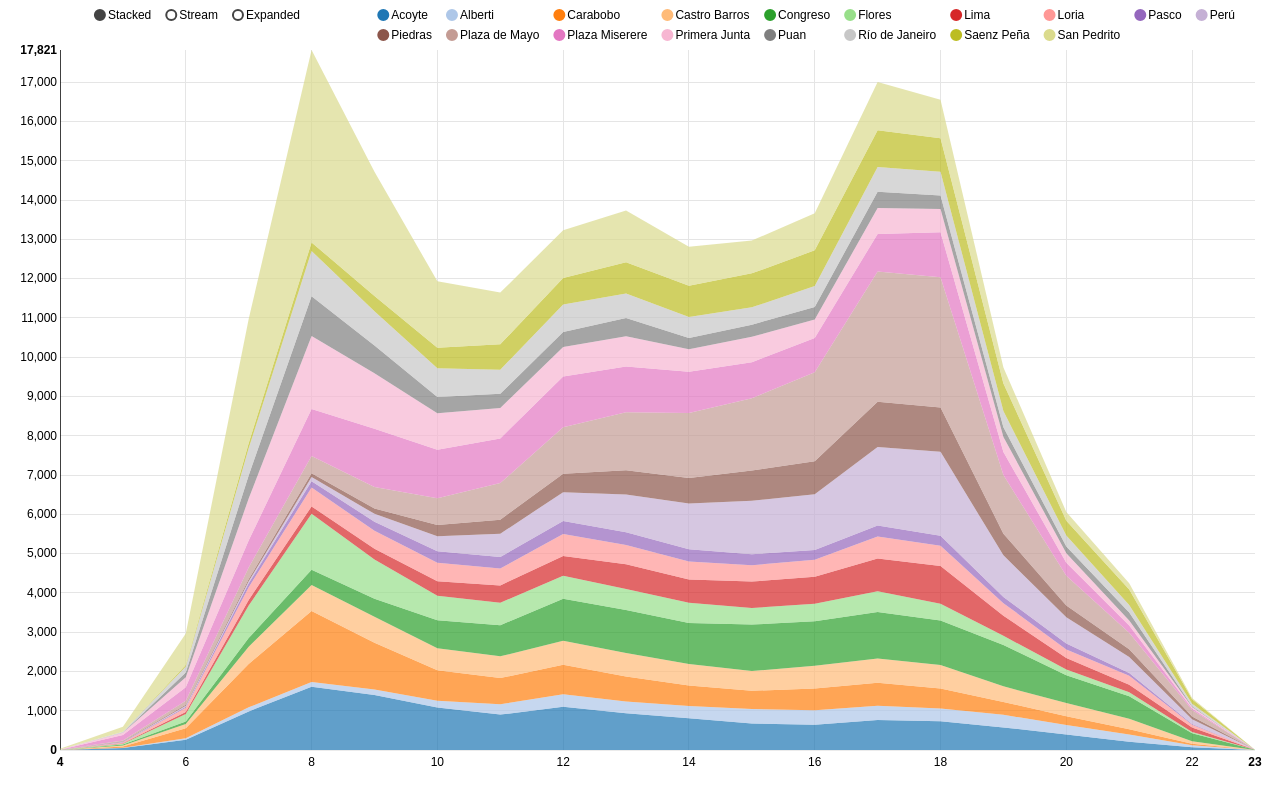
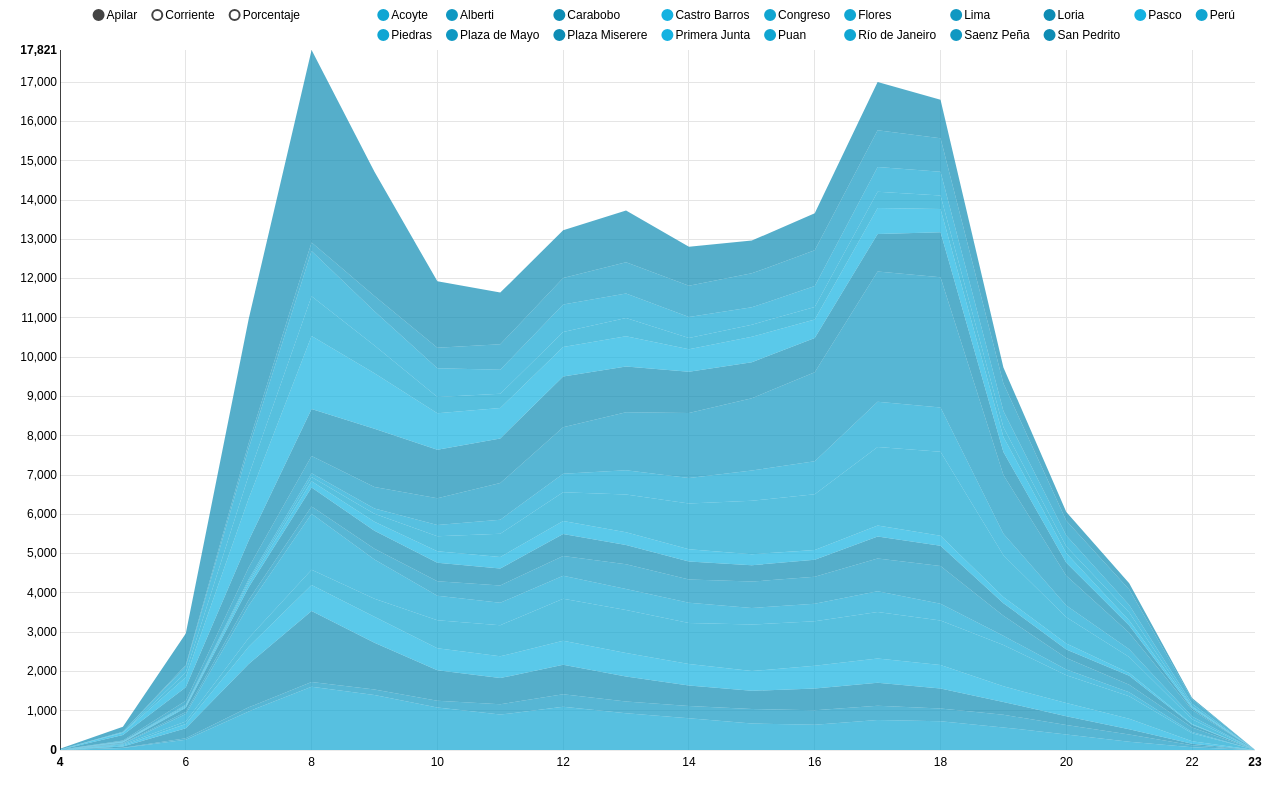
Before and after one commit to martoalalu/Subte, a plain HTML site: page index.html in a window 1280 px wide. Drawn offline with Linux system fonts and the light colour scheme.

Commit message:
botones y colores corregidos

```diff
--- a/index.html
+++ b/index.html
@@ -492,7 +492,10 @@
         } ,
     ];
 
-    var colors = d3.scale.category20();
+
+  var colors = d3.scale.ordinal()
+       .range(["#10A6D3", "#1098C2", "#0E8CB4", "#15B2E1", "#10A5D1"]);
+
     var keyColor = function(d, i) {return colors(d.key)};
 
     var chart;
@@ -501,7 +504,7 @@
             .useInteractiveGuideline(true)
             .x(function(d) { return d[0] })
             .y(function(d) { return d[1] })
-            .controlLabels({stacked: "Stacked"})
+     .controlLabels({stacked: "Apilar", stream: "Corriente", expanded:"Porcentaje"})
             .color(keyColor)
             .duration(300);
 
```
